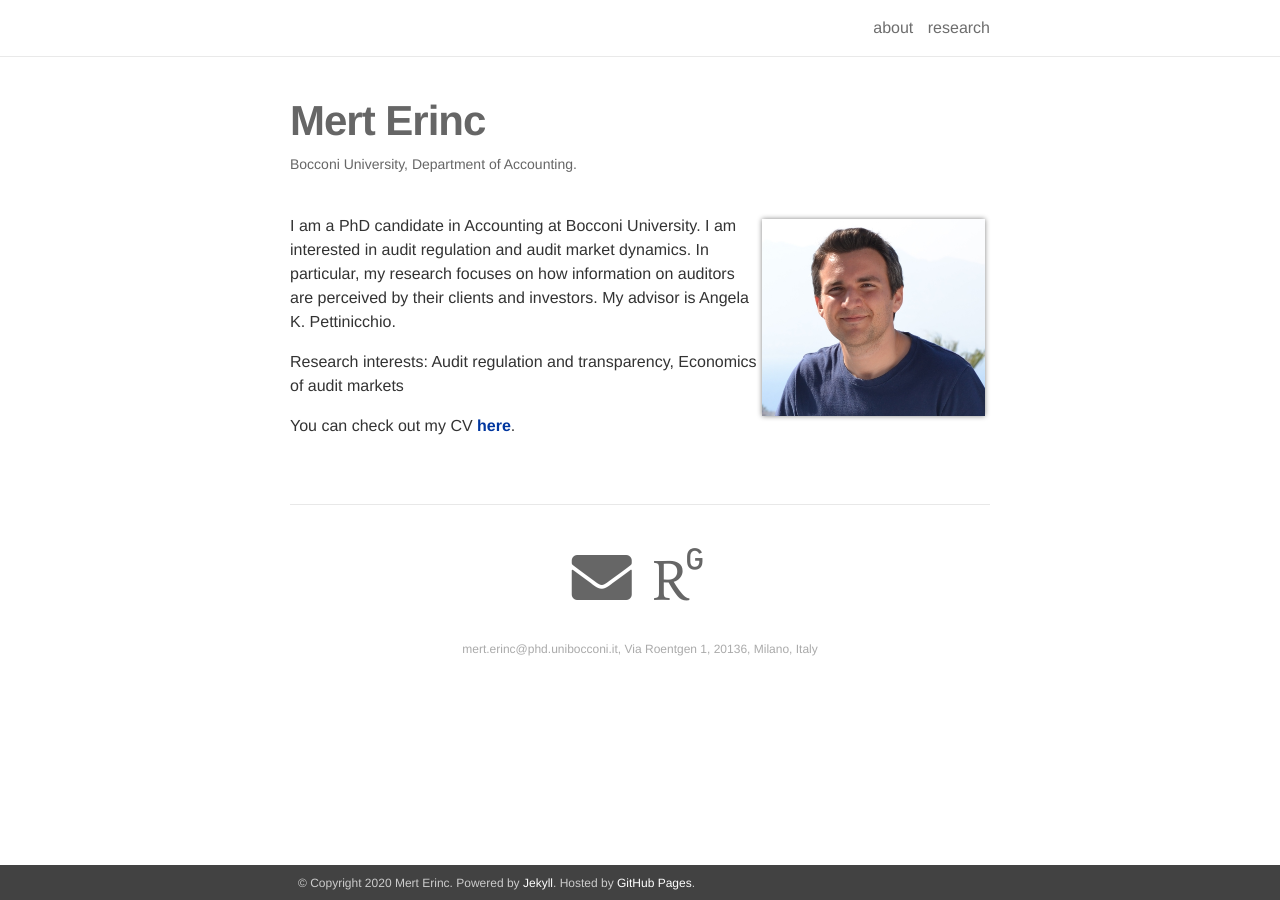
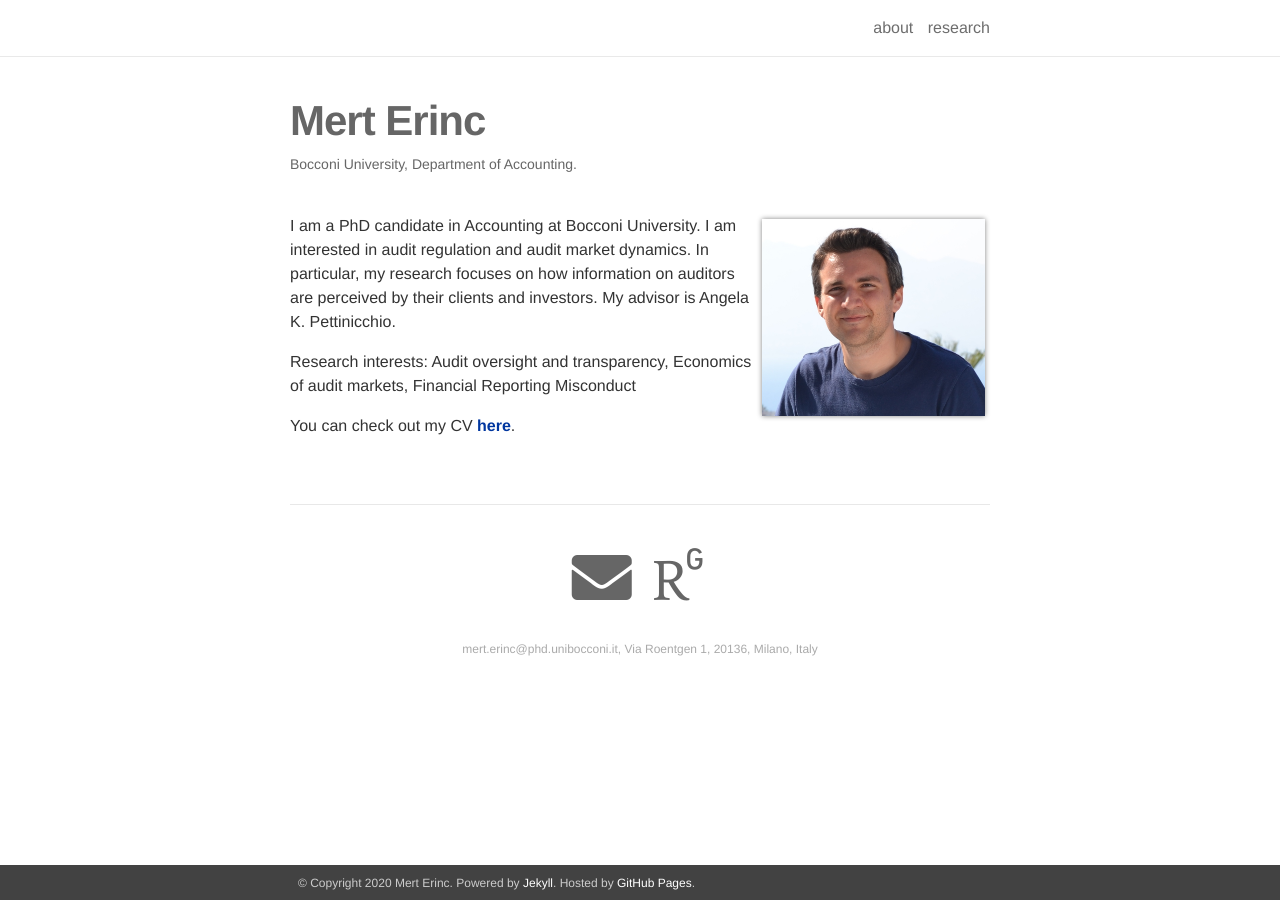
Before and after one commit to mrterinc/mrterinc.github.io, a Jekyll site: the page built from _pages/about.md, in a window 1280 px wide. Built offline with Jekyll 4.4.1, drawn with Linux system fonts in a browser that asks for light colours; some web fonts are replaced.

Commit message:
Update about.md

```diff
--- a/_pages/about.md
+++ b/_pages/about.md
@@ -15,6 +15,6 @@ social: true
 
 I am a PhD candidate in Accounting at Bocconi University. I am interested in audit regulation and audit market dynamics. In particular, my research focuses on how information on auditors are perceived by their clients and investors. My advisor is Angela K. Pettinicchio.
 
-Research interests: Audit regulation and transparency, Economics of audit markets
+Research interests: Audit oversight and transparency, Economics of audit markets, Financial Reporting Misconduct
 
-You can check out my CV <a href="https://drive.google.com/file/d/1P82XC8GCjUJoei_eOAsfSplFsLur19wX/view?usp=sharing"><strong> here</strong></a>.
+You can check out my CV <a href="https://drive.google.com/file/d/1bcsxpLYebWaUwtIPjXxYsZYyw1bFkI4O/view?usp=sharing"><strong> here</strong></a>.
```
